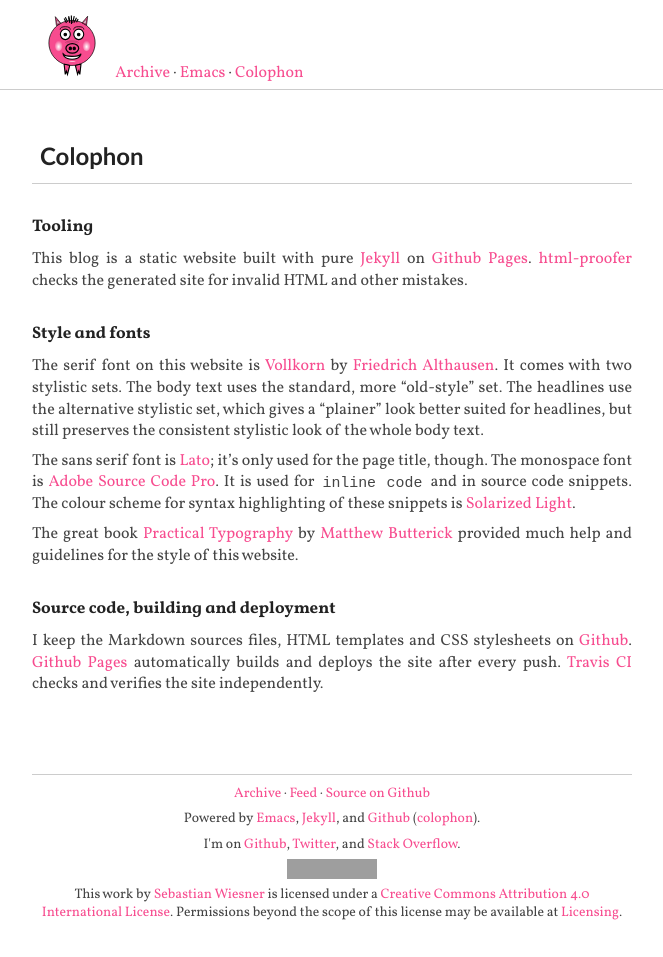
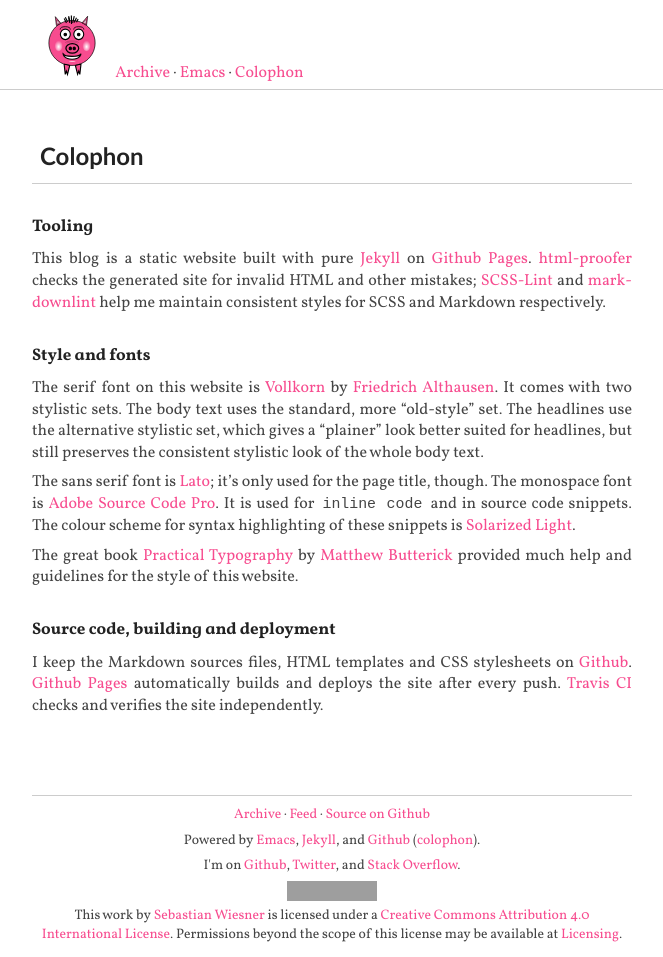
Before and after one commit to flooose/lunaryorn.github.io, a Jekyll site: the page built from pages/colophon.md, in a window 1280 px wide. Shown: the whole page, without its empty margins (308-971 px from the left). Built offline with Jekyll 4.4.1, drawn with Linux system fonts in a browser that asks for light colours; some web fonts are replaced; comment, search, counter and statistics services are not loaded; before the commit the page ends 936 px from its top, so only the background shows below that; grey boxes are pictures that could not be loaded.

Commit message:
Mention mdl and scss-lint in colophon

```diff
--- a/pages/colophon.md
+++ b/pages/colophon.md
@@ -9,10 +9,14 @@
 ## Tooling ##
 
 This blog is a static website built with pure [Jekyll][] on [Github Pages][].
-[html-proofer][] checks the generated site for invalid HTML and other mistakes.
+[html-proofer][] checks the generated site for invalid HTML and other mistakes;
+[SCSS-Lint][] and [markdownlint][] help me maintain consistent styles for SCSS
+and Markdown respectively.
 
 [Jekyll]: http://jekyllrb.com
 [html-proofer]: https://github.com/gjtorikian/html-proofer
+[SCSS-Lint]: https://github.com/brigade/scss-lint
+[markdownlint]: https://github.com/mivok/markdownlint
 
 ## Style and fonts ##
 
```
